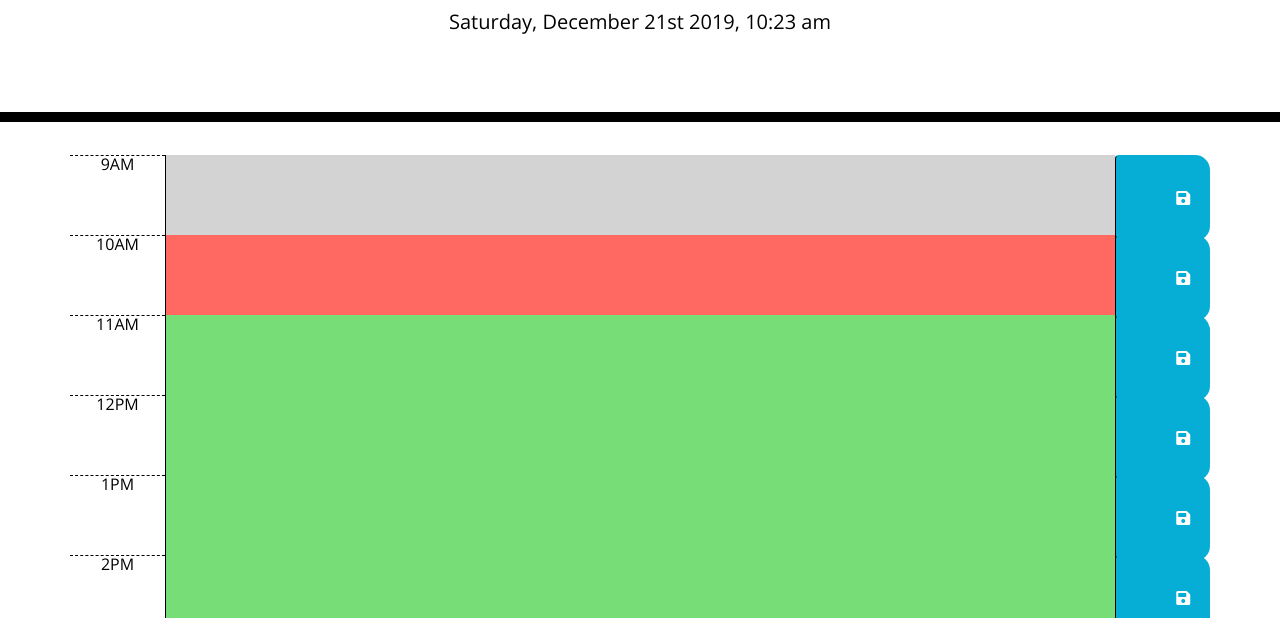
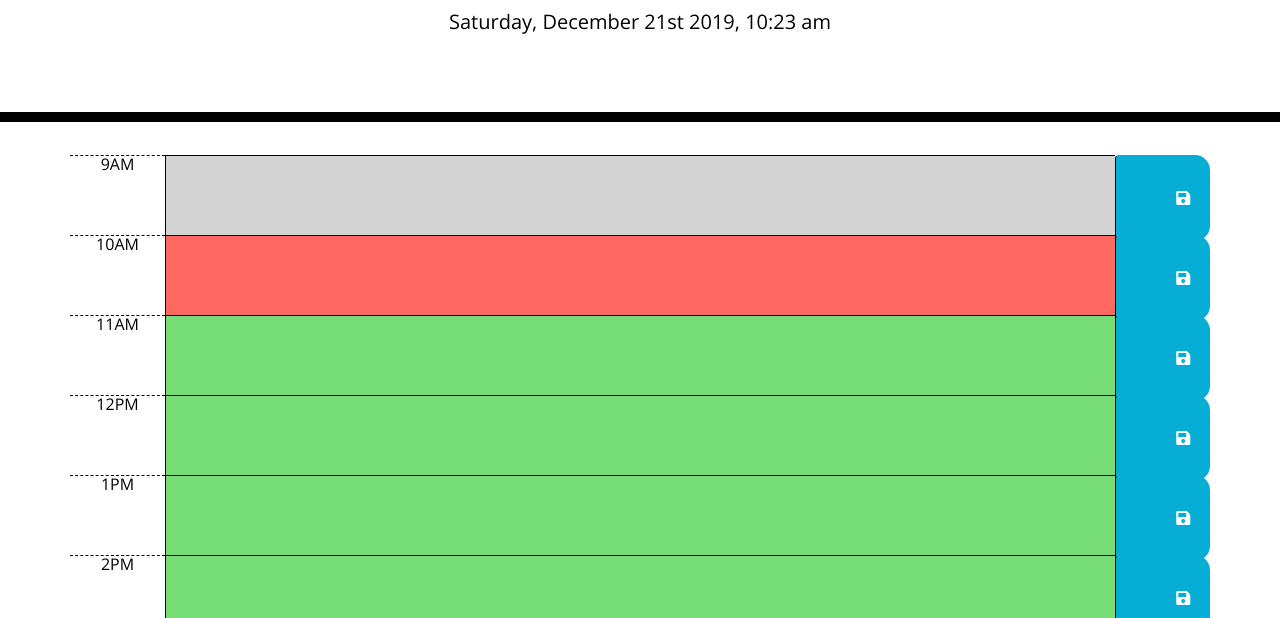
Before and after one commit to danachen99/day-planner, a plain HTML site: page index.html in a window 1280 px wide. Shown: the part 182-800 px from the top of the page. Drawn offline with nearby package versions, Linux system fonts and the light colour scheme.

Commit message:
added style to the textarea border so user can see where it splits

```diff
--- a/style.css
+++ b/style.css
@@ -23,6 +23,8 @@ textarea {
 
 .description {
     white-space: pre-wrap;
+    border-top: solid 1px black;
+    border-bottom: solid 1px black;
 }
 
 .time-block {
```
